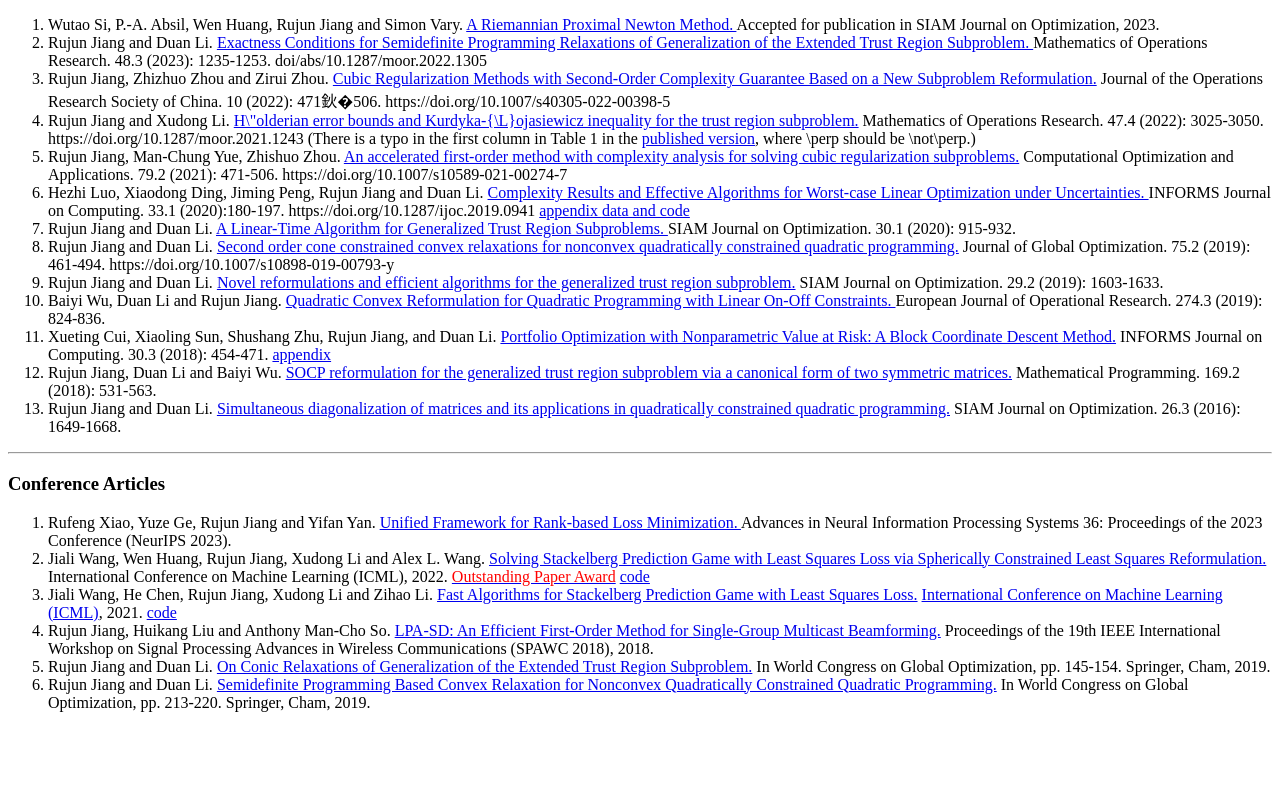
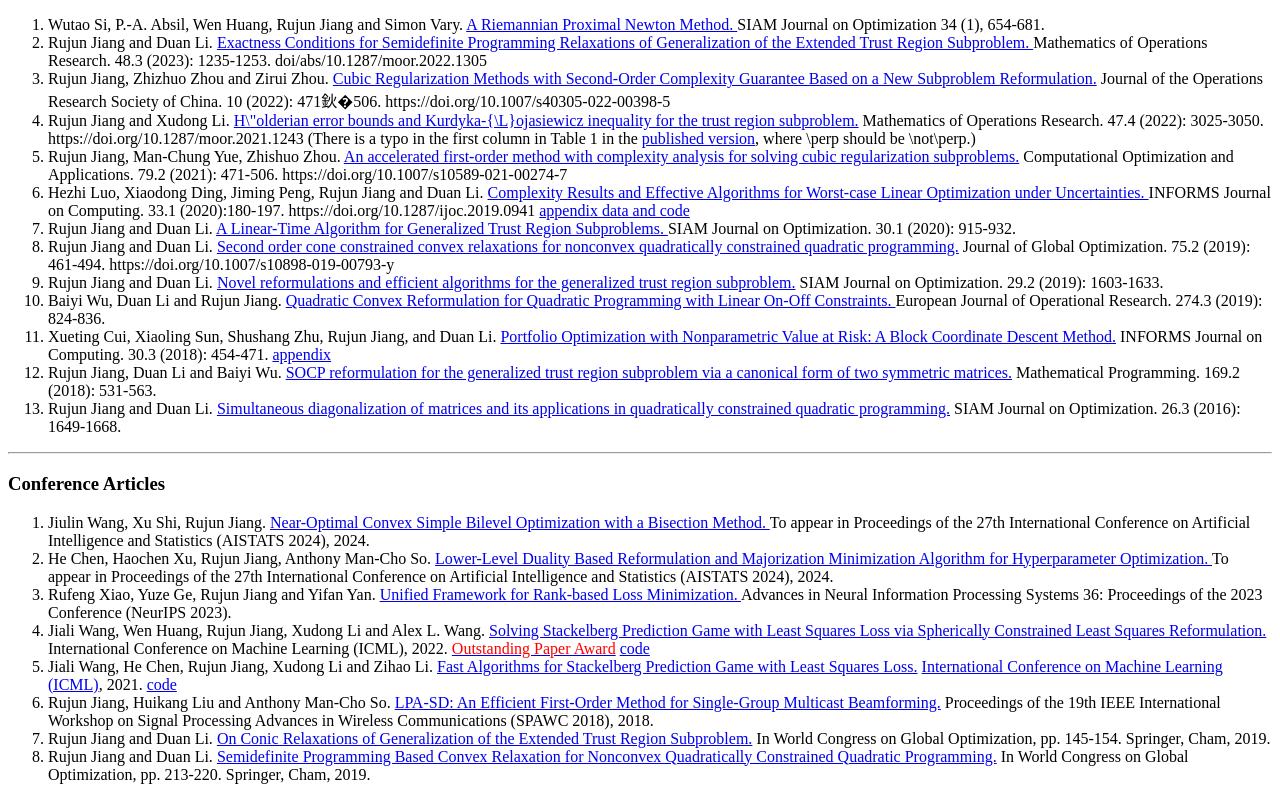
Before and after one commit to rjjiang/rjjiang.github.io, a plain HTML site: page index.html in a window 1280 px wide. Shown: the part 1075-1875 px from the top of the page. Before the commit the page ends 1803 px from the top, so only its background shows below. Drawn offline with Linux system fonts and the light colour scheme.

Commit message:
Update index.html

```diff
--- a/index.html
+++ b/index.html
@@ -101,7 +101,7 @@ Alex L. Wang and Rujun Jiang. <a href="https://arxiv.org/pdf/2101.12141.pdf"> Ne
 <ol>
 <li>
 Wutao Si, P.-A. Absil, Wen Huang, Rujun Jiang and Simon Vary. <a href="https://arxiv.org/pdf/2304.04032.pdf"> A Riemannian Proximal Newton Method.
-</a> Accepted for publication in SIAM Journal on Optimization, 2023.
+</a> SIAM Journal on Optimization 34 (1), 654-681.
 </li>
 <li>
 	Rujun Jiang and Duan Li. <a href="papers/Exactness_mor.pdf">
@@ -173,6 +173,18 @@ Rujun Jiang and Duan Li. <a href="papers/SIOPT_SD.pdf">
 
 <h3>Conference Articles</h3>
 <ol>
+
+<li>
+Jiulin Wang, Xu Shi, Rujun Jiang. <a href="https://arxiv.org/pdf/2403.00314.pdf"> Near-Optimal Convex Simple Bilevel Optimization with a Bisection Method. </a>	To appear in Proceedings of the 27th International Conference on Artificial Intelligence and Statistics (AISTATS 2024), 2024.
+</li>
+
+<li>
+He Chen, Haochen Xu, Rujun Jiang, Anthony Man-Cho So. <a href="https://arxiv.org/pdf/2402.05415.pdf"> Lower-Level Duality Based Reformulation and Majorization Minimization Algorithm for Hyperparameter Optimization.  </a>
+	To appear in Proceedings of the 27th International Conference on Artificial Intelligence and Statistics (AISTATS 2024), 2024.
+</li>
+
+
+
 <li>
 Rufeng Xiao, Yuze Ge, Rujun Jiang and Yifan Yan. <a href="https://arxiv.org/pdf/2310.17237.pdf">  Unified Framework for Rank-based Loss Minimization. </a> Advances in Neural Information Processing Systems 36: Proceedings of the 2023 Conference (NeurIPS 2023).
 </li>
```
